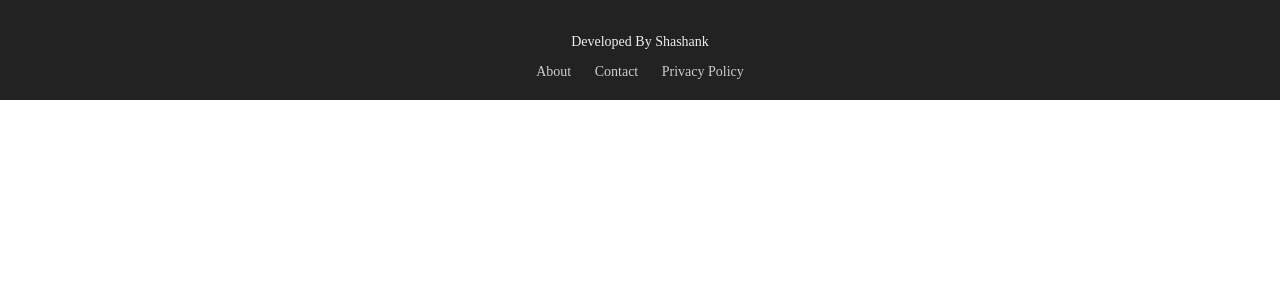
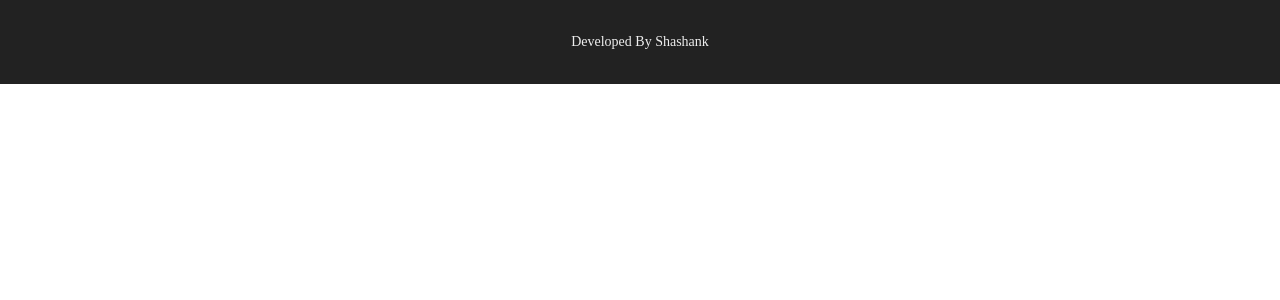
Before and after one commit to Shashank06-10/E-commerce, a PHP site: page /footer.php in a window 1280 px wide. Shown: the top 300 px of the page. Run offline with PHP 8.4, Linux system fonts and the light colour scheme.

Commit message:
fifth commit

```diff
--- a/components/footer.php
+++ b/components/footer.php
@@ -2,9 +2,6 @@
   <div class="footer-container">
     <p>Developed By Shashank</p>
     <nav class="footer-nav">
-      <a href="/pages/about.php">About</a>
-      <a href="/pages/contact.php">Contact</a>
-      <a href="/pages/privacy.php">Privacy Policy</a>
     </nav>
   </div>
 </footer>
--- a/components/header.php
+++ b/components/header.php
@@ -12,7 +12,7 @@ session_start();
 <body>
   <header>
     <div class="logo">
-      <a href="index.php">🛍️ RagulaShop</a>
+      <a href="index.php"> RagulaShop</a>
     </div>
     <nav>
       <ul>
```
